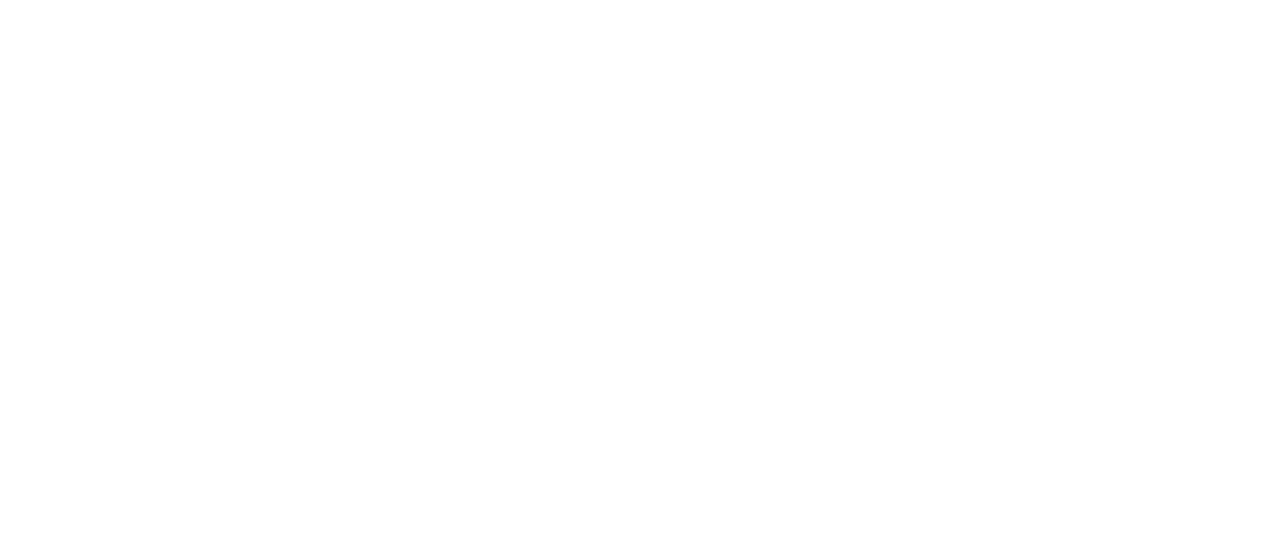
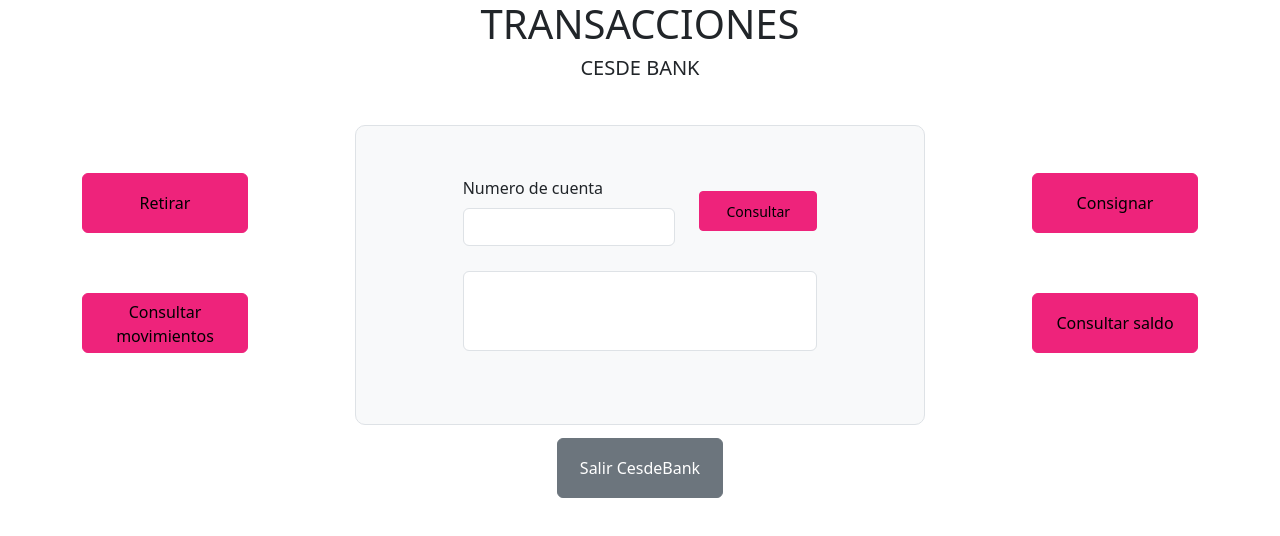
Before and after one commit to Santiago704/cesdeBank, a website: page consultaSaldo.html in a window 1280 px wide. Drawn offline with Linux system fonts and the light colour scheme.

Commit message:
Correcciones consultar saldo

```diff
--- /dev/null
+++ b/CSS/styleCsaldo.css
@@ -0,0 +1,63 @@
+main .container #row{
+    height: 350px;
+    /* background-color: aqua; */
+}
+
+button{
+    height: 60px;
+    width: 100%;
+}
+a{
+    width: 100%;
+}
+
+#button-retirar{
+    margin-bottom: 30px;
+}
+#button-movimientos{
+    margin-top: 30px;
+}
+#button-consignar{
+    margin-bottom: 30px;
+}
+
+#button-saldo{
+    margin-top: 30px;
+}
+
+h1, h5, p{
+    text-align: center;
+ }
+
+.col-sm-6{
+    height: 300px;
+    border-radius: 10px;
+}
+img{
+    margin-top: 30px;
+    margin-bottom: 50px;
+}
+
+#button-exit{
+    height: 60px;
+}
+
+#column2{
+    padding-top: 15px;
+}
+
+#btn-consultar2{
+    margin-top: 15px;
+    margin-bottom: 20px;
+    height: 40px;
+}
+
+#Textarea4{
+    margin-top: 20px;
+    height: 80px;
+    overflow: auto;
+}
+
+#info1{
+    margin-top: 50px;
+}
--- a/consultaSaldo.html
+++ b/consultaSaldo.html
@@ -0,0 +1,91 @@
+<!DOCTYPE html>
+<html lang="en">
+<head>
+    <meta charset="UTF-8">
+    <meta name="viewport" content="width=device-width, initial-scale=1.0">
+    <title>CesdeBank</title>
+    <link rel="stylesheet" href="main.css">
+    <link rel="stylesheet" href="CSS/styleCsaldo.css">
+</head>
+<body>
+    <header>
+        <div class="container">
+            <div class="row justify-content-center">
+                <div class="col-4">
+                    <h1>TRANSACCIONES</h1>
+                    <h5>CESDE BANK</h5>
+                </div>
+            </div>
+        </div>
+    </header>
+    <main>
+        <div class="container">
+            <div class="row align-items-center" id="row">
+                <!-- 1.0 Columna #1 -->
+                <div class="col-sm-2">
+                    <div class="row">
+                        <a href="retirar.html"><button id="button-retirar" class="btn btn-primary">Retirar</button> </a>
+                    </div>
+                    <div class="row">
+                        <a href="consultaMovimientos.html">
+                            <button id="button-movimientos" type="button" class="btn btn-primary">Consultar movimientos</button>
+                        </a>
+
+                    </div>
+                </div>
+                <!-- columna de espacio -->
+                <div class="col-1"></div>
+
+                <!-- 2.0 Columna #2 -->
+                <div class="col-sm-6 border bg-light g-4">
+                    <form id="form-consultar-saldo">
+                     <!-- 2.1 confirmar numero de cue3nta -->
+                        <div class="row justify-content-center" id="info1">
+
+                            <div class="col-md-5">
+                                <label for="confirmar-cuenta" class="form-label">Numero de cuenta</label>
+                             <input type="number" class="form-control" id="confirmar-cuenta4" min="1000">
+                            </div>
+                            <div class="col-3">
+                                <button id="btn-consultar2" type="submit" class="btn btn-primary btn-sm">Consultar</button>
+                            </div>
+                        </div>
+                        <!-- 2.3 Area de texto para resultado -->
+                        <div class="row justify-content-center">
+                            <div class="col-8">
+                                <div class="form-control" id="Textarea4"></div>
+                              </div>
+                        </div>
+                    </form>
+                </div>
+
+                <!-- columna de espacio -->
+                <div class="col-1"></div>
+
+                <!-- 3.0 Columna #3 -->
+                <div class="col-sm-2">
+                    <div class="row">
+                        <a href="consignar.html">
+                            <button id="button-consignar" type="button" class="btn btn-primary">Consignar</button>
+                        </a>
+                    </div>
+                    <div class="row">
+                        <a href="consultaSaldo.html">
+                            <button id="button-saldo" class="btn btn-primary">Consultar saldo</button>
+                        </a>
+                    </div>
+                </div>
+            </div>
+            <!-- 4.0 row para boton salir -->
+            <div class="row align-items-center justify-content-center">
+                <div class="col-2">
+                    <a href="index.html">
+                        <button id="button-exit" type="button" class="btn btn-secondary">Salir CesdeBank</button>
+                    </a>
+                </div>
+            </div>
+        </div>
+    </main>
+    <script type='module' src="/js/main.js"></script>
+</body>
+</html>
--- a/js/Cuenta.js
+++ b/js/Cuenta.js
@@ -121,4 +121,20 @@ class Cuenta{
         }
         return transaction
     }
+
+    //6.0 --------------------------- Metodo para mostrar saldo ---------------------------------
+    money(emailSaved, numAccount){
+        let oldUsers = JSON.parse(localStorage.getItem('user'))
+
+        //Encontra el usuario y el num cuenta
+        const user = oldUsers.find(user => user.email === emailSaved && user.numAccount === numAccount)
+        let retorno
+        if(!user){
+            retorno = 'Numero de cuenta incorrecta'
+        }else{
+            retorno = `<h4 style="color: #ee237b;">Hola ${user.userName}</h4><ul style="list-style-type:disc;"><li>Saldo: $${user.money}</li></ul>`
+        }
+         return retorno
+    }
+
 }export default Cuenta
--- a/js/main.js
+++ b/js/main.js
@@ -108,7 +108,7 @@ document.addEventListener('DOMContentLoaded', () => {
         })
     }
 
-    /* ---------------------------- 5.0 BOTON INGRESO DINERO ----------------------------*/
+    /* ------------------------- 5.0 BOTON CONSULTAR MOVIMIENTOS -------------------------*/
     const formConsultar = document.getElementById('form-consultar')
     if(formConsultar){
         formConsultar.addEventListener('submit', function(event){
@@ -130,4 +130,27 @@ document.addEventListener('DOMContentLoaded', () => {
 
         })
     }
+
+    /* ------------------------- 6.0 BOTON CONSULTAR SALDO -------------------------*/
+    const formConsultarSaldo = document.getElementById('form-consultar-saldo')
+    if(formConsultarSaldo){
+        formConsultarSaldo.addEventListener('submit', function(event){
+            //5.1 Evita que el formulario se envie vacio
+            event.preventDefault()
+
+            //5.2 Recupero email  y users del local storag
+            const savedEmail = localStorage.getItem('emailSaved')
+
+            //5.3 Recibe la informacion del formulario de retiro
+            const numAccount = parseInt(document.getElementById('confirmar-cuenta4').value)
+
+            //5.4 Area de resultado
+            const textArea = document.getElementById('Textarea4')
+
+            //5.5 Instancia de la clase Cuenta
+            const cuenta = new Cuenta()
+            textArea.innerHTML = cuenta.money(savedEmail, numAccount)
+
+        })
+    }
 })
```
Also changed, not shown: consultaMovimientos.html (+2 -2 lines), js/CuentaAhorros.js (+13 -0 lines).
